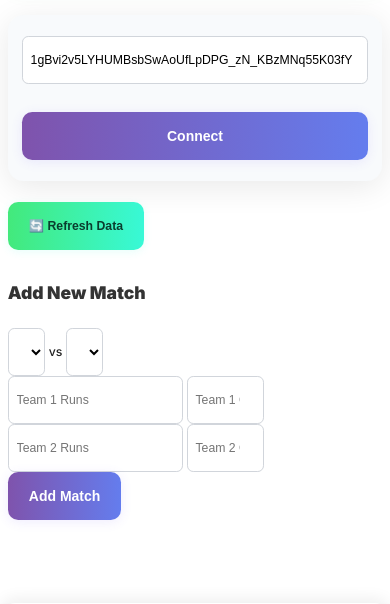
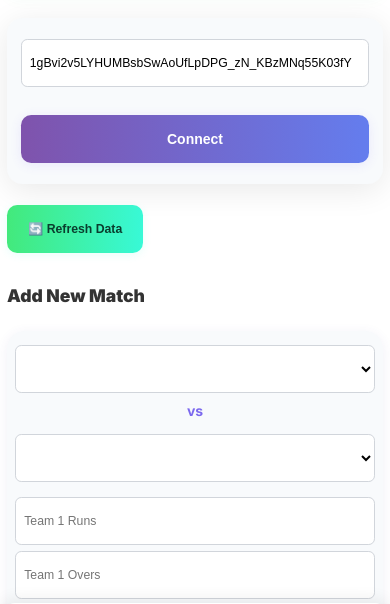
Before and after one commit to shobith-s/Cricket_league_tracker, a plain HTML site: page index.html in a window 390 px wide. Shown: the part 183-787 px from the top of the page. Drawn offline with Linux system fonts and the light colour scheme.

Commit message:
updated UI

```diff
--- a/style.css
+++ b/style.css
@@ -450,3 +450,75 @@ select:focus {
     outline: 2px solid var(--accent);
     outline-offset: 2px;
 }
+
+.form-card {
+    background: #f8fafc;
+    border-radius: 18px;
+    box-shadow: 0 2px 12px rgba(80, 60, 150, 0.08);
+    padding: 1.1rem 1rem;
+    display: flex;
+    flex-direction: column;
+    gap: 1.05rem;
+    margin-bottom: 1.2rem;
+}
+
+.form-team-row {
+    display: flex;
+    align-items: center;
+    justify-content: space-between;
+    gap: 0.6em;
+}
+
+.team-select {
+    flex: 1 1 0;
+    min-width: 0;
+    max-width: 49%;
+}
+
+.vs-text {
+    font-weight: 700;
+    font-size: 1.13rem;
+    color: #7b68ee;
+    text-align: center;
+    min-width: 2.2em;
+    padding: 0 0.1em;
+}
+
+.form-score-row {
+    display: flex;
+    gap: 0.6em;
+    flex-wrap: wrap;
+}
+
+.form-score-row input {
+    flex: 1 1 0;
+    min-width: 0;
+}
+
+@media (max-width: 700px) {
+    .form-card {
+        padding: 1rem 0.6rem;
+        margin-bottom: 0.8rem;
+    }
+
+    .container {
+        padding: 1.2rem 0.5rem 7rem 0.5rem !important;
+    }
+
+    .form-team-row,
+    .form-score-row {
+        flex-direction: column;
+        gap: 0.5em;
+        align-items: stretch;
+    }
+
+    .team-select,
+    .form-score-row input {
+        max-width: 100%;
+    }
+
+    .vs-text {
+        margin: 0.1em 0 0.4em 0;
+        font-size: 1rem;
+    }
+}
```
